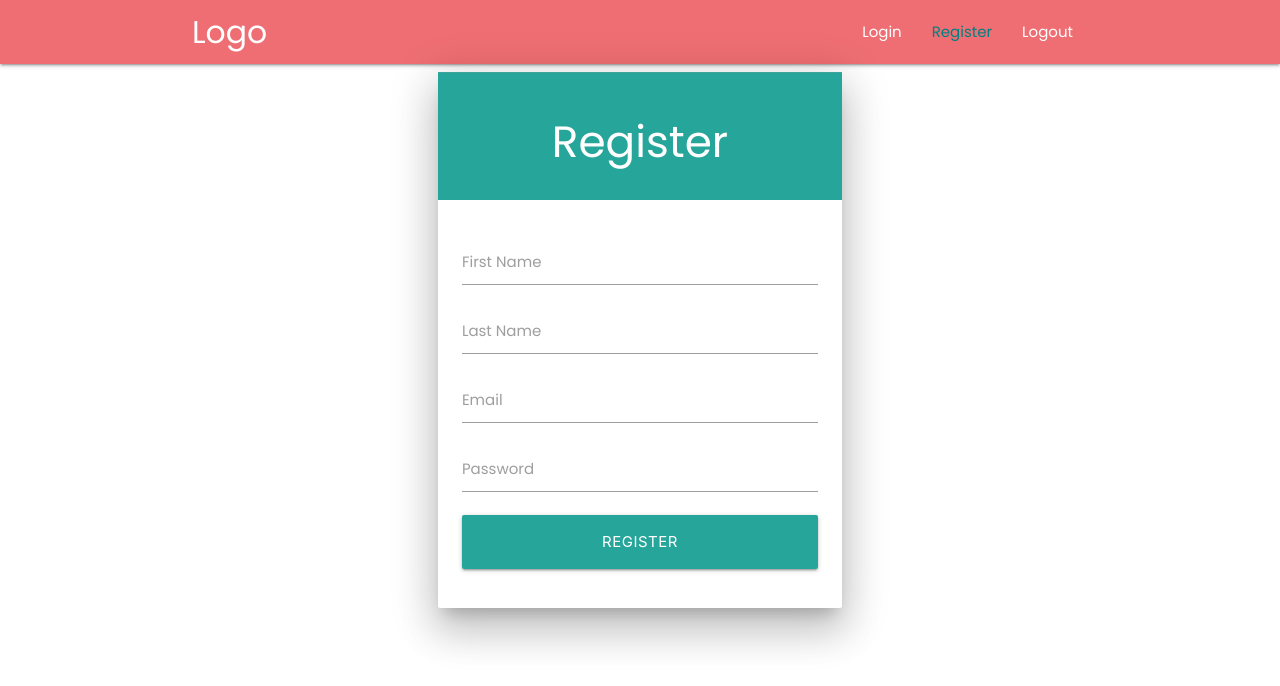
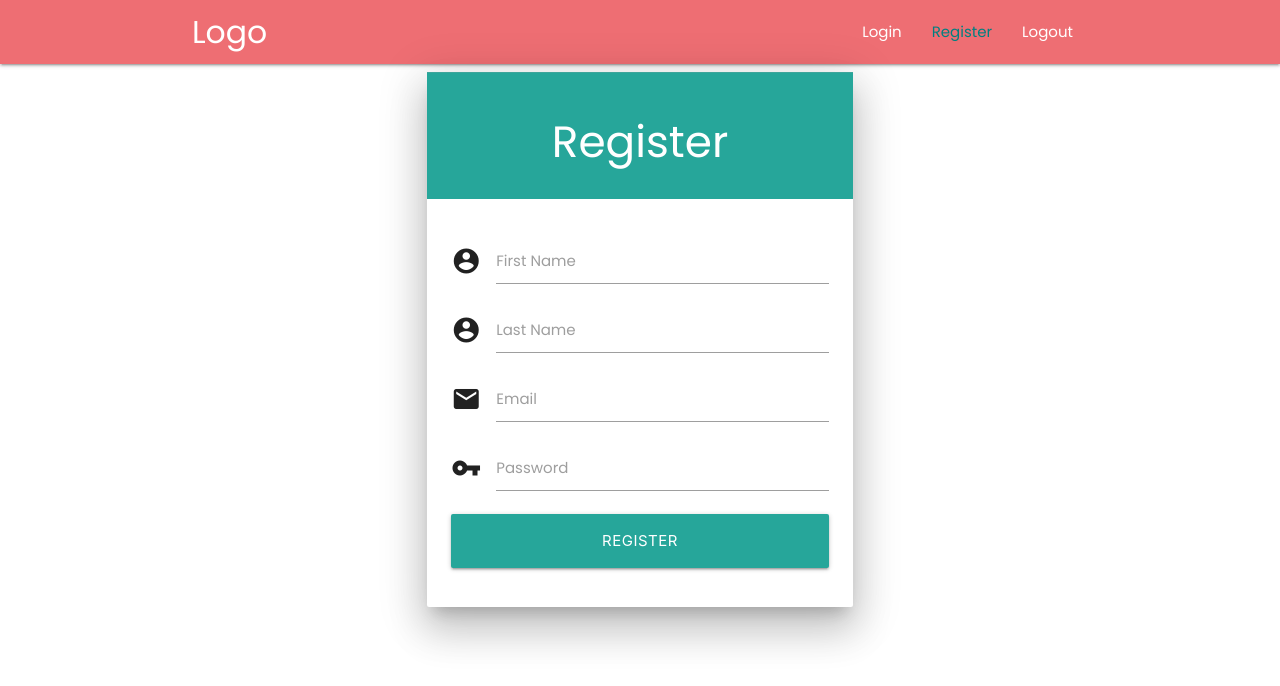
Before and after one commit to bslzz/react-firebase-project, a React (Create React App) app: page /register in a window 1280 px wide. Shown: the top 686 px of the page. Built offline with nearby package versions, Linux system fonts and the light colour scheme; the HTML template or start-up script is replaced by a standard one.

Commit message:
added icons to forms and console logged user infor when forms are submitted

```diff
--- a/src/Components/Auth/Login.js
+++ b/src/Components/Auth/Login.js
@@ -1,28 +1,40 @@
 import React, { useState } from 'react';
 
 const Login = () => {
-  const [user, setUser] = useState({
+  const [userInput, setUserInput] = useState({
     email: '',
     password: '',
   });
-  const { email, password } = user;
+
+  const [loginField, setLoginField] = useState('');
+
+  const { email, password } = userInput;
 
   const loginChange = (e) => {
-    setUser({
-      ...user,
+    setUserInput({
+      ...userInput,
       [e.target.name]: e.target.value,
     });
   };
-  console.log(user);
+
+  const submitLogin = (e) => {
+    e.preventDefault();
+    console.log('submitted');
+    console.log(loginField);
+    setLoginField(userInput);
+  };
+
   return (
-    <div className="row loginForm">
-      <div className="col s12 m4 offset-m4">
-        <div className="card z-depth-5 hoverable">
+    <div className="container">
+      <div className="row">
+        <div className="col s12 m6 offset-m3">
+          <form onSubmit={submitLogin} className="card z-depth-5 hoverable">
             <div className="card-action teal lighten-1 white-text center-align">
               <h3>Login</h3>
             </div>
             <div className="card-content">
               <div className="input-field">
+                <i class="material-icons prefix">mail</i>
                 <input
                   id="email"
                   type="email"
@@ -34,6 +46,7 @@ const Login = () => {
                 <label htmlFor="email">Email</label>
               </div>
               <div className="input-field">
+                <i class="material-icons prefix">vpn_key</i>
                 <input
                   id="password"
                   type="password"
@@ -53,6 +66,7 @@ const Login = () => {
                 </button>
               </div>
             </div>
+          </form>
         </div>
       </div>
     </div>
--- a/src/Components/Auth/Register.js
+++ b/src/Components/Auth/Register.js
@@ -7,6 +7,8 @@ const Register = () => {
     email: '',
     password: '',
   });
+  const [registerField, setRegisterField] = useState('');
+
   const { firstName, lastName, email, password } = newUser;
 
   const registerChange = (e) => {
@@ -15,16 +17,23 @@ const Register = () => {
       [e.target.name]: e.target.value,
     });
   };
-  console.log(newUser);
+
+  const submitRegister = (e) => {
+    e.preventDefault();
+    setRegisterField(newUser);
+    console.log(registerField);
+  };
   return (
-    <div className="row loginForm">
-      <div className="col s12 m4 offset-m4">
-        <div className="card z-depth-5 hoverable">
+    <div className="container">
+      <div className="row">
+        <div className="col s12 m6 offset-m3">
+          <form onSubmit={submitRegister} className="card z-depth-5 hoverable">
             <div className="card-action teal lighten-1 white-text center-align">
               <h3>Register</h3>
             </div>
             <div className="card-content">
               <div className="input-field">
+                <i class="material-icons prefix">account_circle</i>
                 <input
                   id="first_name"
                   type="text"
@@ -33,9 +42,10 @@ const Register = () => {
                   name="firstName"
                   value={firstName}
                 />
-              <label htmlFor="firstName">First Name</label>
+                <label htmlFor="first_name">First Name</label>
               </div>
               <div className="input-field">
+                <i class="material-icons prefix">account_circle</i>
                 <input
                   id="last_name"
                   type="text"
@@ -44,9 +54,10 @@ const Register = () => {
                   name="lastName"
                   value={lastName}
                 />
-              <label htmlFor="lastName">Last Name</label>
+                <label htmlFor="last_name">Last Name</label>
               </div>
               <div className="input-field">
+                <i class="material-icons prefix">mail</i>
                 <input
                   id="email"
                   type="email"
@@ -58,6 +69,7 @@ const Register = () => {
                 <label htmlFor="email">Email</label>
               </div>
               <div className="input-field">
+                <i class="material-icons prefix">vpn_key</i>
                 <input
                   id="password"
                   type="password"
@@ -68,7 +80,6 @@ const Register = () => {
                 />
                 <label htmlFor="password">Password</label>
               </div>
-
               <div className="input-field">
                 <button
                   className="btn-large waves-effect waves-dark"
@@ -78,6 +89,7 @@ const Register = () => {
                 </button>
               </div>
             </div>
+          </form>
         </div>
       </div>
     </div>
--- a/src/Components/Posts/CreateNewPost.js
+++ b/src/Components/Posts/CreateNewPost.js
@@ -3,17 +3,19 @@ import React from 'react';
 const CreateNewPost = () => {
   return (
     <div className="row loginForm">
-      <div className="col s12 m4 offset-m4">
+      <div className="col s12 m5 offset-m4">
         <div className="card z-depth-5 hoverable">
           <div className="card-action teal lighten-1 white-text center-align">
             <h3>Create New Post</h3>
           </div>
           <div className="card-content">
             <div className="input-field">
+              <i class="material-icons prefix">title</i>
               <label htmlFor="title">Title</label>
               <input type="text" />
             </div>
             <div className="input-field">
+              <i class="material-icons prefix">insert_comment</i>
               <textarea
                 id="textarea1"
                 className="materialize-textarea"
--- a/src/index.css
+++ b/src/index.css
@@ -14,12 +14,6 @@ label {
   color: teal;
 }
 
-.loginForm {
-  display: flex;
-  height: 70vh;
-  align-items: center;
-}
-
 .postCard {
   margin: 1.5rem auto;
 }
```
Lines whose indentation alone changed are shown as unchanged.
